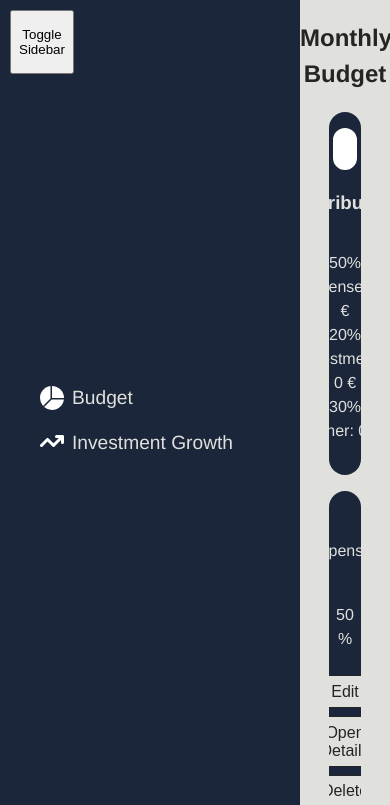
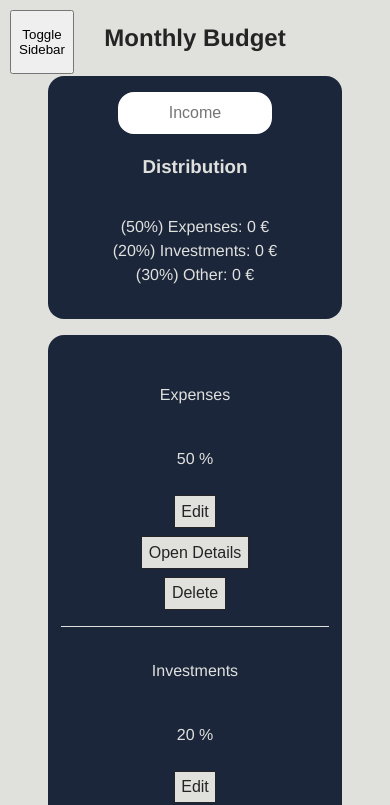
Before and after one commit to andrebarros7201/expense-tracker, a React (Vite) app: page / in a window 390 px wide. Shown: the top 805 px of the page. Built offline with nearby package versions, Linux system fonts and the light colour scheme.

Commit message:
add responsiveness to sidebar. Opens and Closes

```diff
--- a/src/App.css
+++ b/src/App.css
@@ -29,5 +29,7 @@ body {
 
   .app {
     height: auto;
+    display: flex;
+    flex-flow: column nowrap;
   }
 }
--- a/src/App.jsx
+++ b/src/App.jsx
@@ -17,14 +17,16 @@ function App() {
   const [income, setIncome] = useState(0);
   const [budget, setBudget] = useState(initialBudget);
   const [isOpen, setIsOpen] = useState(false);
-  const [isMobileView, setIsMobileView] = useState(window.innerWidth < 1000);
-
-  const toggleSidebar = () => {
-    setIsOpen(!isOpen);
-  };
+  const [isMobileView, setIsMobileView] = useState(window.innerWidth < 1300);
 
   const handleResize = () => {
-    setIsMobileView(window.innerWidth < 1000);
+    setIsMobileView(window.innerWidth < 1300);
+
+    if (window.innerWidth > 1300) {
+      setIsOpen(true);
+    } else {
+      setIsOpen(false);
+    }
   };
 
   useEffect(() => {
--- a/src/components/Navbar.jsx
+++ b/src/components/Navbar.jsx
@@ -4,7 +4,7 @@ import { Link } from "react-router-dom";
 export default function Navbar({ isMobileView, isOpen }) {
   return (
     <nav
-      className={`${styles["details-nav"]} ${isMobileView ? "mobile" : ""} ${isOpen ? "open" : "close"}`}
+      className={`${styles["details-nav"]} ${styles[isMobileView ? "mobile" : ""]} ${styles[isOpen ? "open" : "close"]}`}
     >
       <Link to="/">
         <svg
--- a/src/styles/components/navbar.module.css
+++ b/src/styles/components/navbar.module.css
@@ -6,9 +6,23 @@
   padding: 1.5rem 1.5rem 1.5rem 2.5rem;
   background-color: var(--oxford-blue);
   gap: 1rem;
+  z-index: 1;
+  position: static;
 
   &.open {
-    background-color: green;
+    z-index: 2;
+  }
+
+  &.close {
+    z-index: -1;
+  }
+
+  &.mobile {
+    position: fixed;
+    height: 100vh;
+    width: 100%;
+    top: 0;
+    left: 0;
   }
 
   & svg {
@@ -37,13 +51,5 @@
   position: fixed;
   top: 10px;
   left: 10px;
-  z-index: 2;
+  z-index: 3;
 }
-
-@media (max-width: 1300px) {
-  .details-nav {
-    height: 94vh;
-    position: sticky;
-    top: 0;
-  }
-}
--- a/src/styles/container/containerComponent.module.css
+++ b/src/styles/container/containerComponent.module.css
@@ -92,10 +92,11 @@ input {
   .container-component,
   .container-table {
     width: 90%;
+    height: auto;
   }
 
   .container-table {
-    max-height: 500px;
+    max-height: 700px;
   }
 
   .container-table-item-top {
```
